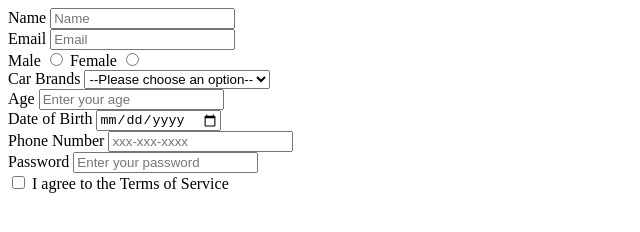
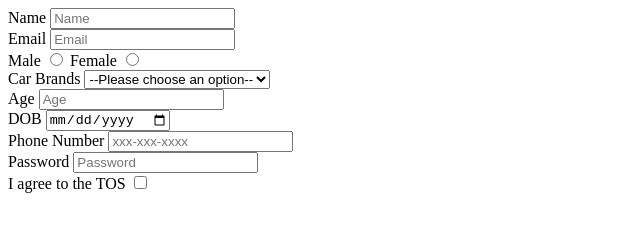
Before and after one commit to acciojob/signup-form-car-Jagrit0007, a website: page main.html in a window 1280 px wide. Shown: the whole page, without its empty margins (0-640 px from the left). Drawn offline with Linux system fonts and the light colour scheme.

Commit message:
created a submission

```diff
--- a/main.html
+++ b/main.html
@@ -13,14 +13,15 @@
 		<input type="text" id="name" placeholder="Name" required>
 		<br>
 		<label for="email">Email</label>
-		<input type="Email" id="email" placeholder="Email" required>
+		<input type="email" id="email" placeholder="Email" required>
 		<br>
 		<label for="gender_m">Male</label>
         <input type="radio" id="gender_m" name="gender" value="male" placeholder="Please choose an option" required>
        <label for="gender_f">Female</label>
        <input type="radio" id="gender_f" name="gender" value="female" placeholder="Please choose an option" required>
-       <br> <label for="cars">Car Brands</label>
-  <select id="cars" name="cars" required>
+       <br>
+		<label for="cars">Car Brands</label>
+   <select id="cars" name="cars" required>
     <option value="" disabled selected>--Please choose an option--</option>
     <option value="toyota">Toyota</option>
     <option value="honda">Honda</option>
@@ -28,20 +29,18 @@
     <!-- Add more options as needed -->
  </select><br>
 		<label for="age">Age</label>
-<input type="number" id="age" name="age" placeholder="Enter your age" min="0" required><br>
-<label for="dob">Date of Birth</label>
+<input type="number" id="age" name="age" placeholder="Age" required><br>
+<label for="dob">DOB</label>
 <input type="date" id="dob" name="dob" required>
 		<br>
-<label for="phone">Phone Number</label>
-<input type="tel" id="phone" name="phone"  placeholder="xxx-xxx-xxxx">
+<label for="tel">Phone Number</label>
+<input type="tel" id="tel" name="tel"  placeholder="xxx-xxx-xxxx">
 <br>
 		<label for="password">Password</label>
-<input type="password" id="password" name="password" placeholder="Enter your password" required>
+<input type="password" id="password" name="password" placeholder="Password" required>
 <br>
-		<label>
-    <input type="checkbox" name="tos" required>
-    I agree to the Terms of Service
-</label>
+		<label for="tos"> I agree to the TOS</label>
+    <input type="checkbox" id="tos" name="tos" required>
 
 
 	</form>
```
